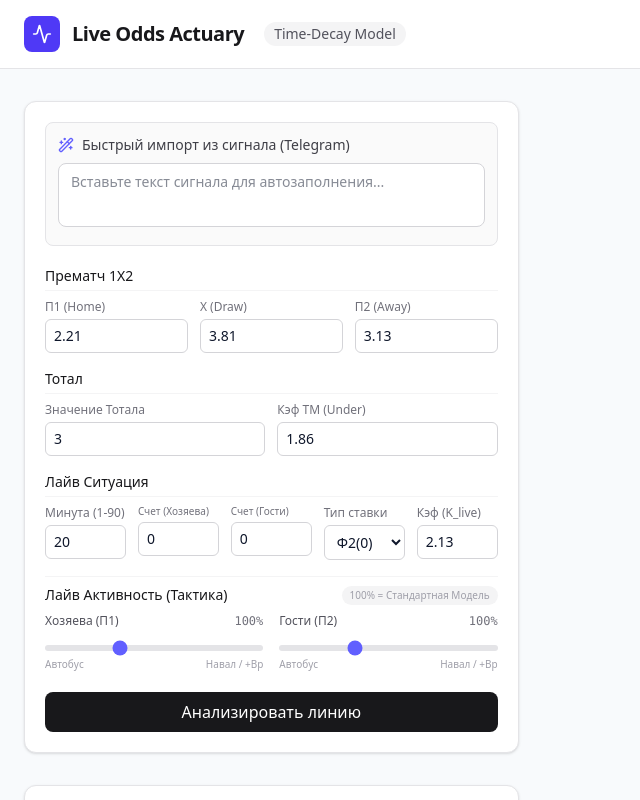
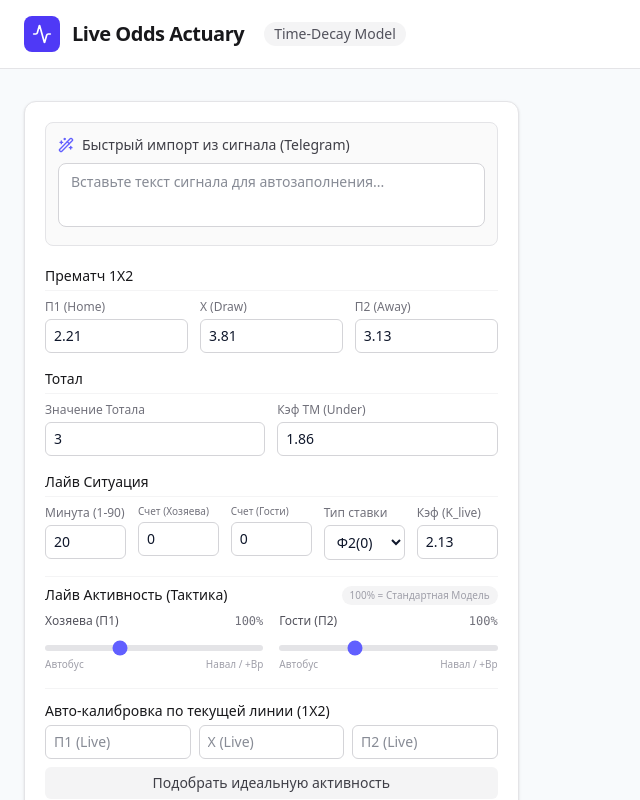
Before and after one commit to Ileudo/decay-model, a React (Vite) app: page / in a window 1280 px wide. Shown: the top 800 px of the page, without its empty margins (0-640 px from the left). Built offline with nearby package versions, Linux system fonts and the light colour scheme.

Commit message:
feat: add auto-calibration for match intensities
Implement autoCalibrate function to dynamically adjust team intensities based on live market odds and integrate it into the InputForm component.

```diff
--- a/src/components/InputForm.tsx
+++ b/src/components/InputForm.tsx
@@ -2,6 +2,7 @@ import React, { useState } from 'react';
 import { BetType, MatchInput } from '../types';
 import { Wand2 } from 'lucide-react';
 import { parseRawText } from '../lib/parser';
+import { autoCalibrate } from '../lib/math';
 
 interface InputFormProps {
   onCalculate: (data: MatchInput) => void;
@@ -25,6 +26,7 @@ export const InputForm: React.FC<InputFormProps> = ({ onCalculate, isLoading })
   });
 
   const [rawText, setRawText] = useState('');
+  const [calib, setCalib] = useState({ p1: '', x: '', p2: '' });
 
   const handleChange = (e: React.ChangeEvent<HTMLInputElement | HTMLSelectElement>) => {
     const { name, value } = e.target;
@@ -32,6 +34,25 @@ export const InputForm: React.FC<InputFormProps> = ({ onCalculate, isLoading })
       ...prev,
       [name]: name === 'betType' ? value : parseFloat(value) || 0,
     }));
+  };
+
+  const handleAutoCalibrate = () => {
+    const p1 = parseFloat(calib.p1);
+    const x = parseFloat(calib.x);
+    const p2 = parseFloat(calib.p2);
+
+    if (p1 && x && p2) {
+      const { m1, m2 } = autoCalibrate(
+        formData.p1, formData.x, formData.p2,
+        p1, x, p2,
+        formData.minute, formData.score1, formData.score2
+      );
+      setFormData(prev => ({
+        ...prev,
+        intensity1: m1,
+        intensity2: m2
+      }));
+    }
   };
 
   const handleTextChange = (e: React.ChangeEvent<HTMLTextAreaElement>) => {
@@ -169,6 +190,25 @@ export const InputForm: React.FC<InputFormProps> = ({ onCalculate, isLoading })
             </div>
           </div>
         </div>
+
+        {/* Авто-Калибровка */}
+        <div className="space-y-2 pt-3 border-t border-zinc-100">
+          <div className="flex items-center justify-between mb-1">
+            <h3 className="text-sm font-medium text-zinc-900">Авто-калибровка по текущей линии (1X2)</h3>
+          </div>
+          <div className="flex gap-2">
+            <input type="number" step="0.01" value={calib.p1} onChange={e => setCalib({...calib, p1: e.target.value})} placeholder="П1 (Live)" className="w-1/3 px-2 py-1.5 text-sm border border-zinc-300 rounded-md focus:ring-2 focus:ring-indigo-500 focus:border-indigo-500 transition-colors" />
+            <input type="number" step="0.01" value={calib.x} onChange={e => setCalib({...calib, x: e.target.value})} placeholder="X (Live)" className="w-1/3 px-2 py-1.5 text-sm border border-zinc-300 rounded-md focus:ring-2 focus:ring-indigo-500 focus:border-indigo-500 transition-colors" />
+            <input type="number" step="0.01" value={calib.p2} onChange={e => setCalib({...calib, p2: e.target.value})} placeholder="П2 (Live)" className="w-1/3 px-2 py-1.5 text-sm border border-zinc-300 rounded-md focus:ring-2 focus:ring-indigo-500 focus:border-indigo-500 transition-colors" />
+          </div>
+          <button
+            type="button"
+            onClick={handleAutoCalibrate}
+            className="w-full bg-zinc-100 hover:bg-zinc-200 text-zinc-700 text-sm font-medium py-1.5 rounded-md transition-colors"
+          >
+            Подобрать идеальную активность
+          </button>
+        </div>
       </div>
 
       <button
--- a/src/lib/math.ts
+++ b/src/lib/math.ts
@@ -215,3 +215,66 @@ export function calculateLiveOdds(
     rem_xG1, rem_xG2
   };
 }
+
+export function autoCalibrate(
+  pmP1: number, pmX: number, pmP2: number,
+  liveP1: number, liveX: number, liveP2: number,
+  minute: number, score1: number, score2: number
+): { m1: number, m2: number } {
+  const pmMarginSum = (1 / pmP1) + (1 / pmX) + (1 / pmP2);
+  const pmTrueP1 = (1 / pmP1) / pmMarginSum;
+  const pmTrueP2 = (1 / pmP2) / pmMarginSum;
+
+  const { xG1: baseXG1, xG2: baseXG2 } = findLambdas(pmTrueP1, pmTrueP2);
+  const period = minute <= 45 ? 1 : 2;
+
+  const liveMarginSum = (1 / liveP1) + (1 / liveX) + (1 / liveP2);
+  const targetTrueP1 = (1 / liveP1) / liveMarginSum;
+  const targetTrueX = (1 / liveX) / liveMarginSum;
+  const targetTrueP2 = (1 / liveP2) / liveMarginSum;
+
+  let bestErr = Infinity;
+  let bestM1 = 1.0;
+  let bestM2 = 1.0;
+
+  for (let m1 = 0.1; m1 <= 3.0; m1 += 0.1) {
+    for (let m2 = 0.1; m2 <= 3.0; m2 += 0.1) {
+      const live = calculateLiveOdds(baseXG1, baseXG2, score1, score2, minute, liveMarginSum, period, m1, m2);
+
+      const err = Math.abs(live.p1Fair - targetTrueP1) +
+                  Math.abs(live.xFair - targetTrueX) +
+                  Math.abs(live.p2Fair - targetTrueP2);
+
+      if (err < bestErr) {
+        bestErr = err;
+        bestM1 = m1;
+        bestM2 = m2;
+      }
+    }
+  }
+
+  const coarseM1 = bestM1;
+  const coarseM2 = bestM2;
+  bestErr = Infinity;
+
+  for (let m1 = Math.max(0.1, coarseM1 - 0.1); m1 <= Math.min(3.0, coarseM1 + 0.1); m1 += 0.01) {
+    for (let m2 = Math.max(0.1, coarseM2 - 0.1); m2 <= Math.min(3.0, coarseM2 + 0.1); m2 += 0.01) {
+      const live = calculateLiveOdds(baseXG1, baseXG2, score1, score2, minute, liveMarginSum, period, m1, m2);
+
+      const err = Math.abs(live.p1Fair - targetTrueP1) +
+                  Math.abs(live.xFair - targetTrueX) +
+                  Math.abs(live.p2Fair - targetTrueP2);
+
+      if (err < bestErr) {
+        bestErr = err;
+        bestM1 = m1;
+        bestM2 = m2;
+      }
+    }
+  }
+
+  return {
+    m1: Math.max(0.5, Math.min(2.0, bestM1)),
+    m2: Math.max(0.5, Math.min(2.0, bestM2))
+  };
+}
```
